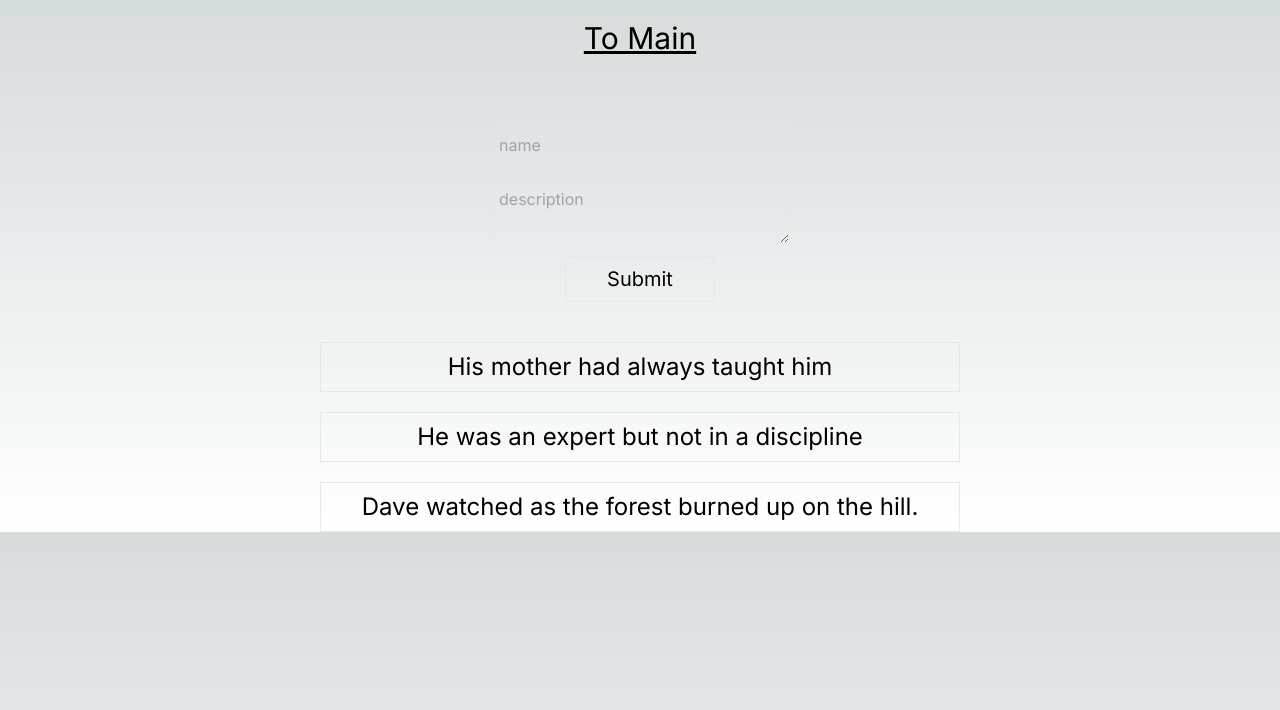
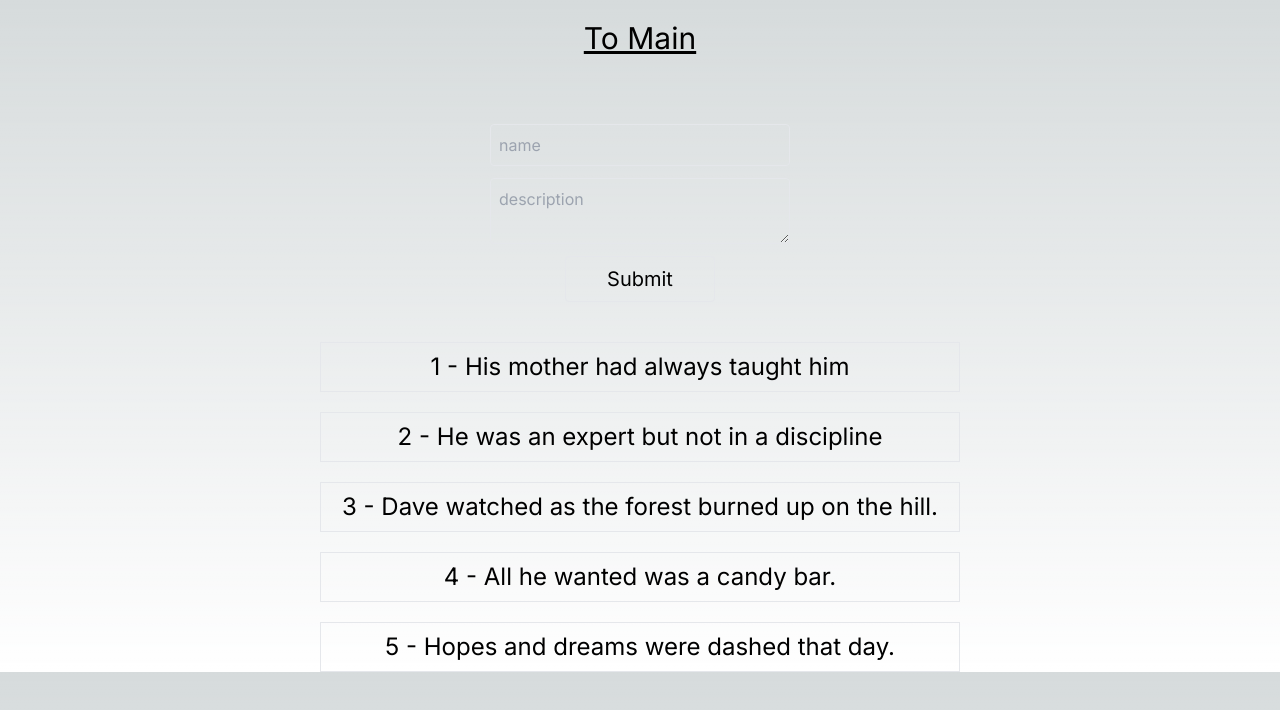
Before and after one commit to Albedo-13/nextjs-ts-playground, a Next.js app: page /posts in a window 1280 px wide. Shown: the top 710 px of the page. Built offline with nearby package versions, Linux system fonts and the light colour scheme; data requests are answered from the project's data file.

Commit message:
feat: add random posts length

```diff
--- a/data.json
+++ b/data.json
@@ -5,11 +5,7 @@
       "title": "His mother had always taught him",
       "body": "His mother had always taught him not to ever think of himself as better than others. He'd tried to live by this motto. He never looked down on those who were less fortunate or who had less money than him. But the stupidity of the group of people he was talking to made him change his mind.",
       "userId": 9,
-      "tags": [
-        "history",
-        "american",
-        "crime"
-      ],
+      "tags": ["history", "american", "crime"],
       "reactions": 2
     },
     {
@@ -17,11 +13,7 @@
       "title": "He was an expert but not in a discipline",
       "body": "He was an expert but not in a discipline that anyone could fully appreciate. He knew how to hold the cone just right so that the soft server ice-cream fell into it at the precise angle to form a perfect cone each and every time. It had taken years to perfect and he could now do it without even putting any thought behind it.",
       "userId": 13,
-      "tags": [
-        "french",
-        "fiction",
-        "english"
-      ],
+      "tags": ["french", "fiction", "english"],
       "reactions": 2
     },
     {
@@ -29,12 +21,64 @@
       "title": "Dave watched as the forest burned up on the hill.",
       "body": "Dave watched as the forest burned up on the hill, only a few miles from her house. The car had been hastily packed and Marta was inside trying to round up the last of the pets. Dave went through his mental list of the most important papers and documents that they couldn't leave behind. He scolded himself for not having prepared these better in advance and hoped that he had remembered everything that was needed. He continued to wait for Marta to appear with the pets, but she still was nowhere to be seen.",
       "userId": 32,
-      "tags": [
-        "magical",
-        "history",
-        "french"
-      ],
+      "tags": ["magical", "history", "french"],
       "reactions": 5
+    },
+    {
+      "id": 4,
+      "title": "All he wanted was a candy bar.",
+      "body": "All he wanted was a candy bar. It didn't seem like a difficult request to comprehend, but the clerk remained frozen and didn't seem to want to honor the request. It might have had something to do with the gun pointed at his face.",
+      "userId": 12,
+      "tags": ["mystery", "english", "american"],
+      "reactions": 1
+    },
+    {
+      "id": 5,
+      "title": "Hopes and dreams were dashed that day.",
+      "body": "Hopes and dreams were dashed that day. It should have been expected, but it still came as a shock. The warning signs had been ignored in favor of the possibility, however remote, that it could actually happen. That possibility had grown from hope to an undeniable belief it must be destiny. That was until it wasn't and the hopes and dreams came crashing down.",
+      "userId": 41,
+      "tags": ["crime", "mystery", "love"],
+      "reactions": 2
+    },
+    {
+      "id": 6,
+      "title": "Dave wasn't exactly sure how he had ended up",
+      "body": "Dave wasn't exactly sure how he had ended up in this predicament. He ran through all the events that had lead to this current situation and it still didn't make sense. He wanted to spend some time to try and make sense of it all, but he had higher priorities at the moment. The first was how to get out of his current situation of being naked in a tree with snow falling all around and no way for him to get down.",
+      "userId": 47,
+      "tags": ["english", "classic", "american"],
+      "reactions": 3
+    },
+    {
+      "id": 7,
+      "title": "This is important to remember.",
+      "body": "This is important to remember. Love isn't like pie. You don't need to divide it among all your friends and loved ones. No matter how much love you give, you can always give more. It doesn't run out, so don't try to hold back giving it as if it may one day run out. Give it freely and as much as you want.",
+      "userId": 12,
+      "tags": ["magical", "crime"],
+      "reactions": 0
+    },
+    {
+      "id": 8,
+      "title": "One can cook on and with an open fire.",
+      "body": "One can cook on and with an open fire. These are some of the ways to cook with fire outside. Cooking meat using a spit is a great way to evenly cook meat. In order to keep meat from burning, it's best to slowly rotate it.",
+      "userId": 31,
+      "tags": ["american", "english"],
+      "reactions": 9
+    },
+    {
+      "id": 9,
+      "title": "There are different types of secrets.",
+      "body": "There are different types of secrets. She had held onto plenty of them during her life, but this one was different. She found herself holding onto the worst type. It was the type of secret that could gnaw away at your insides if you didn't tell someone about it, but it could end up getting you killed if you did.",
+      "userId": 42,
+      "tags": ["american", "history", "magical"],
+      "reactions": 2
+    },
+    {
+      "id": 10,
+      "title": "They rushed out the door.",
+      "body": "They rushed out the door, grabbing anything and everything they could think of they might need. There was no time to double-check to make sure they weren't leaving something important behind. Everything was thrown into the car and they sped off. Thirty minutes later they were safe and that was when it dawned on them that they had forgotten the most important thing of all.",
+      "userId": 1,
+      "tags": ["fiction", "magical", "history"],
+      "reactions": 4
     }
   ]
 }
--- a/src/app/posts/page.tsx
+++ b/src/app/posts/page.tsx
@@ -6,12 +6,17 @@ import { AddPostForm } from "@/components/AddPostForm";
 // Next.js: https://www.youtube.com/watch?v=vwSlYG7hFk0&ab_channel=ByteGrad
 
 export default async function PostsPage() {
-  const posts: TPost[] = await fetch("http://localhost:3002/posts").then((res) => res.json());
+  const randomNumber = Math.floor(Math.random() * 10) + 1;
+  const posts: TPost[] = await fetch(`http://localhost:3002/posts`)
+    .then((res) => res.json())
+    .then((posts) => posts.slice(0, randomNumber));
 
   const renderListItem = (post: TPost) => {
     return (
       <li key={post.id} className="border mt-5 first:mt-0 p-2">
-        <Link href={`/posts/${post.id}`} className="hover:underline">{post.title}</Link>
+        <Link href={`/posts/${post.id}`} className="hover:underline">
+          {post.id} - {post.title}
+        </Link>
       </li>
     );
   };
```
